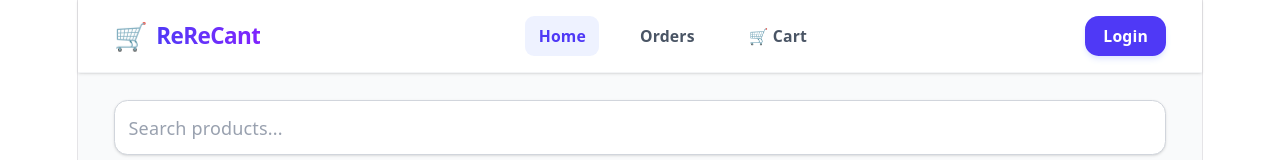
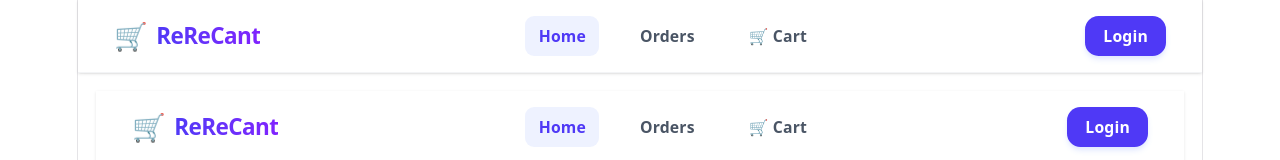
Before and after one commit to stemmasterstark-commits/rerecant, a React (Vite) app: page / in a window 1280 px wide. Shown: the top 160 px of the page. Built offline with nearby package versions, Linux system fonts and the light colour scheme; no server answers; the database is empty.

Commit message:
Fixed App.jsx

```diff
--- a/src/App.jsx
+++ b/src/App.jsx
@@ -1,24 +1,26 @@
-import { useState } from "react";
-import Home from "./pages/Home";
-import Orders from "./pages/Orders";
-import Cart from "./pages/Cart";
+import React, { useState } from 'react';
+import Navbar from './components/Navbar';
+import Home from './pages/Home';
+import Cart from './pages/Cart';
+import Orders from './pages/Orders'; // If you have an Orders page
 
-function App() {
-  const [currentPage, setCurrentPage] = useState("home");
+export default function App() {
+  const [activePage, setActivePage] = useState('home');
+  const [cartItems, setCartItems] = useState([]);
 
-  const handleNavigate = (page) => {
-    setCurrentPage(page);
-  };
+  return (
+    <div>
+      <Navbar
+        activePage={activePage}
+        setActivePage={setActivePage}
+        cartCount={cartItems.length}
+      />
 
-  if (currentPage === "orders") {
-    return <Orders onNavigate={handleNavigate} />;
-  }
-
-  if (currentPage === "cart") {
-    return <Cart onNavigate={handleNavigate} />;
-  }
-
-  return <Home onNavigate={handleNavigate} />;
+      <main className="p-4">
+        {activePage === 'home' && <Home setCartItems={setCartItems} />}
+        {activePage === 'cart' && <Cart cartItems={cartItems} />}
+        {activePage === 'orders' && <Orders />}
+      </main>
+    </div>
+  );
 }
-
-export default App;
```
